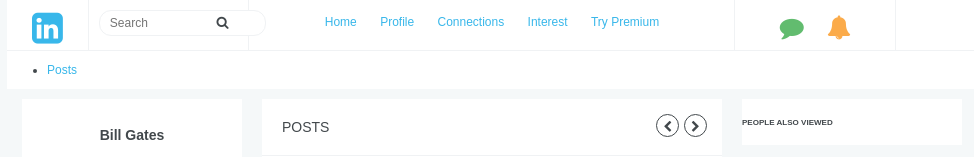
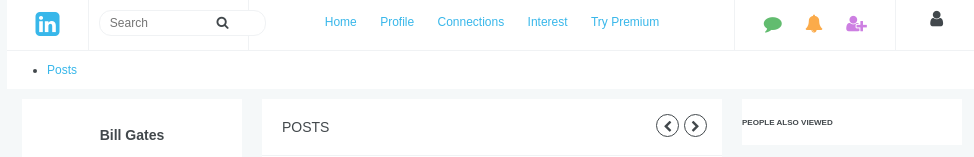
Before and after one commit to samstephen/08-17-linkedin-study, a website: page dev/index.html in a window 1280 px wide. Shown: the top 157 px of the page, without its empty margins (148-1122 px from the left). Drawn offline with Linux system fonts and the light colour scheme.

Commit message:
moved dependency to top and added icon column in header

```diff
--- a/dev/index.html
+++ b/dev/index.html
@@ -11,8 +11,8 @@
     <meta http-equiv="X-UA-Compatible" content="IE=edge,chrome=1">
 
     <!-- STYLESHEETS-->
+    <link rel="stylesheet" href="https://maxcdn.bootstrapcdn.com/font-awesome/4.4.0/css/font-awesome.min.css">
     <link rel="stylesheet" type="text/css" media="all" href="css/styles.css" />
-    <link rel="stylesheet" href="https://maxcdn.bootstrapcdn.com/font-awesome/4.4.0/css/font-awesome.min.css">
     <!-- SCRIPTS -->
     <script src="js/vendor/modernizr.min.js" type="text/javascript"></script>
 
@@ -86,6 +86,12 @@
             </ul>
         </div>
 
+        <div class="twelfth col">
+
+            <i class="fa fa-user fa-2x"></i>
+
+        </div>
+
 
     </nav>
 
@@ -97,6 +103,9 @@
                 </a>
             </li>
         </ul>
+
+
+
     </nav>
 
 </header>
--- a/dev/scss/_header.scss
+++ b/dev/scss/_header.scss
@@ -78,10 +78,12 @@ nav {
 }
 
 
-.fa-3x {
-  font-size: 1.375em;
+
+
+.fa-2x {
+  font-size: 1.5em;
 }
 
-.fa-2x {
-  font-size: 2.3335em;
+.fa-3x {
+  font-size: 2.335em;
 }
```
Also changed, not shown: dev/css/styles.css, 1 other file.
